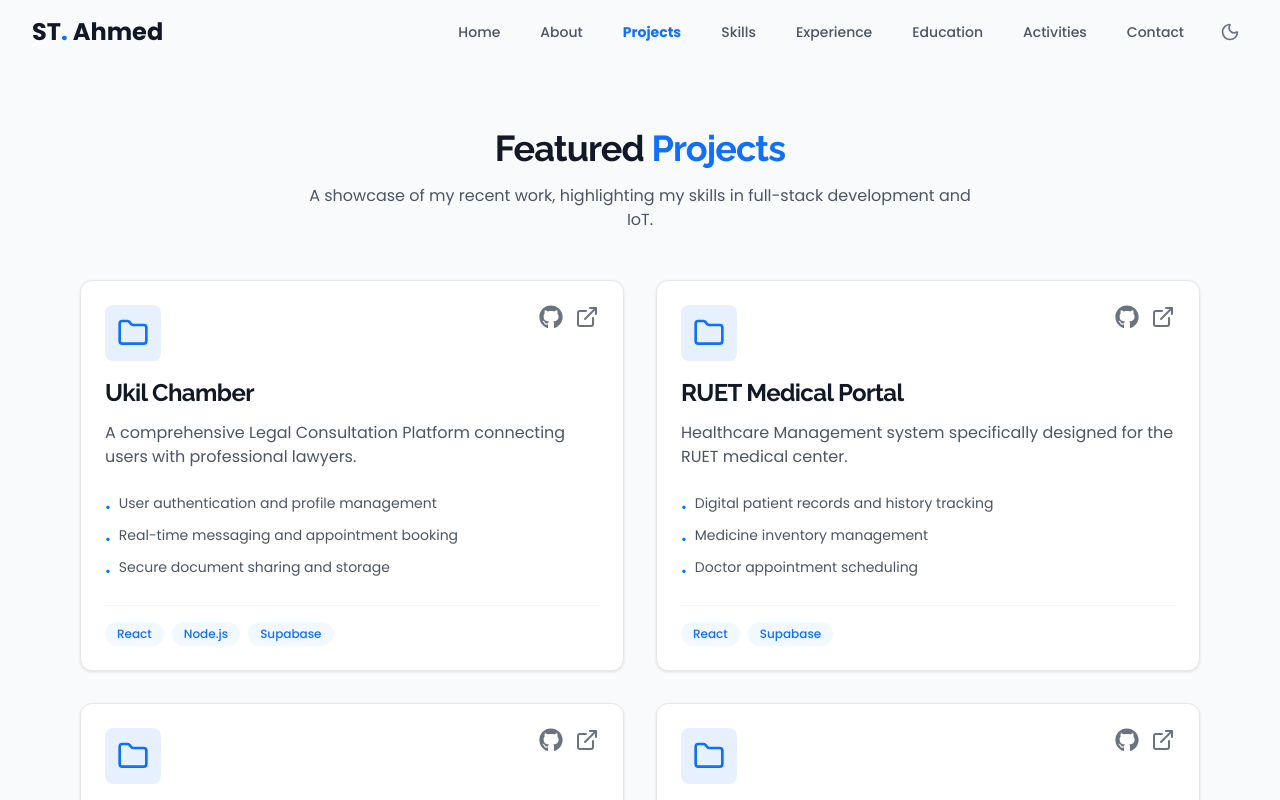
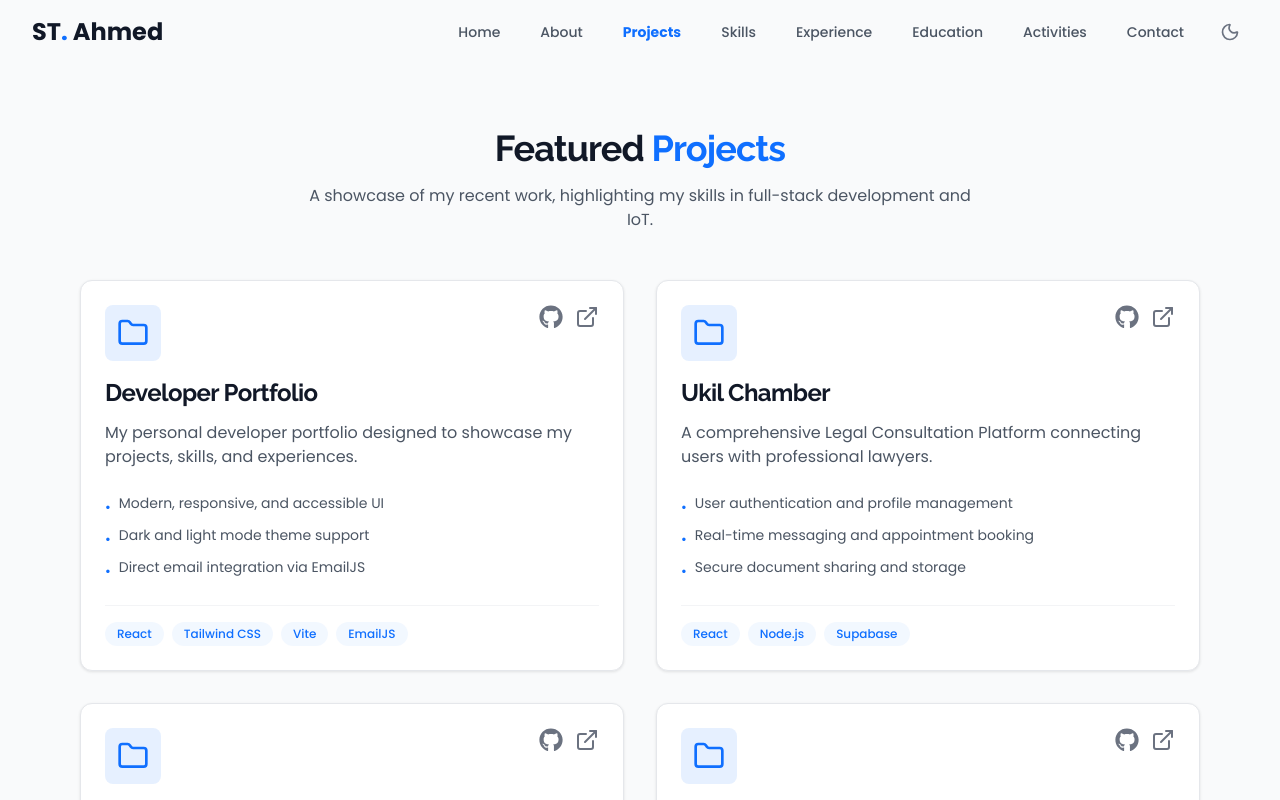
Before and after one commit to tanjim079/protfolio, a React app: page /projects in a window 1280 px wide. Shown: the top 800 px of the page. Built offline with nearby package versions, Linux system fonts and the light colour scheme; the HTML template or start-up script is replaced by a standard one.

Commit message:
Add portfolio project and update contact/about sections

```diff
--- a/src/pages/Projects.jsx
+++ b/src/pages/Projects.jsx
@@ -2,6 +2,18 @@ import { ExternalLink, Folder } from 'lucide-react';
 import { FaGithub } from 'react-icons/fa';
 
 const projects = [
+  {
+    title: 'Developer Portfolio',
+    description: 'My personal developer portfolio designed to showcase my projects, skills, and experiences.',
+    tech: ['React', 'Tailwind CSS', 'Vite', 'EmailJS'],
+    features: [
+      'Modern, responsive, and accessible UI',
+      'Dark and light mode theme support',
+      'Direct email integration via EmailJS'
+    ],
+    github: 'https://github.com/tanjim079/protfolio',
+    demo: 'https://sheikhtanjim.netlify.app/',
+  },
   {
     title: 'Ukil Chamber',
     description: 'A comprehensive Legal Consultation Platform connecting users with professional lawyers.',
```
